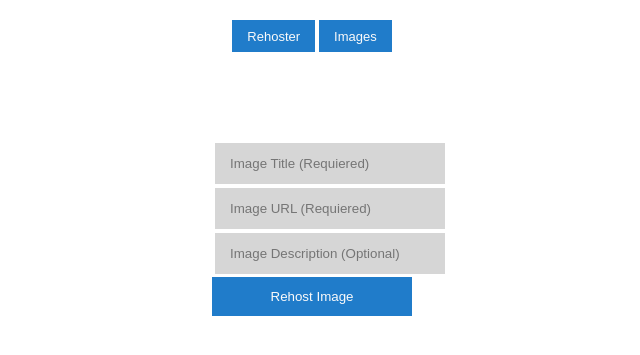
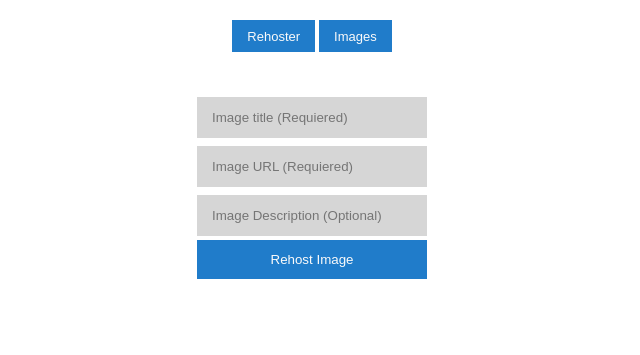
Before and after one commit to Nelsonochoam/django_image_rehoster, a Django app: page / in a window 1280 px wide. Shown: the top 355 px of the page, without its empty margins (328-968 px from the left). Run offline with Django 3.2, Linux system fonts and the light colour scheme.

Commit message:
Made some validations in submit.html

```diff
--- a/imagemanagement/forms.py
+++ b/imagemanagement/forms.py
@@ -8,15 +8,15 @@ class PhotoForm(forms.Form):
 	title = forms.CharField(max_length=100,
 							label = '',
 							required=True,
-							error_messages = {'required':'Please specify a Title for your image'},
+							error_messages = {'required':'Please specify a Title for your image *'},
 							widget = forms.TextInput(attrs = {'class': 'search',
-															  'placeholder':'Image Title (Requiered)'}))
+															  'placeholder':'Image title (Requiered)'}))
 
 
 	url = forms.URLField(label='',
 						  max_length=200,
 						  required=True,
-						  error_messages = {'required':'Please specify the url of the image'},
+						  error_messages = {'required':'Please specify the url of the image *'},
 						  widget = forms.TextInput(attrs = {'class': 'search',
 															  'placeholder':'Image URL (Requiered)'}))
 
--- a/imagemanagement/views.py
+++ b/imagemanagement/views.py
@@ -22,16 +22,16 @@ def saveimage(request):
 			cd = form.cleaned_data
 
 
-			#statusmsg =  downLoadImage(cd['url'],cd['title'],cd['desc'])
+
 			process = imgProcesor(cd['url'],cd['title'],cd['desc'])
-			process.downLoadImage()
+			msg = process.downLoadImage()
 
 
 
 			form = PhotoForm()
-			return render(request,"submit.html",{'form':form})# Hide the text after it shows
+			return render(request,"submit.html",{'form':form,'Msg':msg})# Hide the text after it shows
 
-		else: # Form has errors
+		else:
 			return render(request,"submit.html",{'form':form})
 
 	form = PhotoForm()
--- a/static/css/submit.css
+++ b/static/css/submit.css
@@ -54,9 +54,9 @@ color:#207cca;
 }
 
 .button {
-                position:relative;
                 padding:10px 20px;
-                width: 200px;
+                width: 230px;
+                cursor:pointer;
                 border:2px solid #207cca;
                 background-color:#207cca;
                 color:#fafafa;
@@ -73,6 +73,7 @@ color:#207cca;
 	height: auto;
 	width: 100%;
 	text-align: center;
+
 }
 
 .search {
@@ -85,8 +86,17 @@ color:#207cca;
 
 #saveImage
 {
-	margin: 50px auto;
-	width: 200px;
+	margin: 0 auto;
+	width: fit-content;
+	width: -moz-fit-content;
+    width: -webkit-fit-content;
 	padding: 20px;
 	height: auto;
 }
+
+.errorMsg{
+
+	color:#207cca;
+	font-family: Arial, Helvetica, sans-serif ;
+
+}
--- a/static/css/view.css
+++ b/static/css/view.css
@@ -157,7 +157,7 @@ form{
 	background-color: white;
 	z-index:1002;
 	border-radius: 50px;
-	/*overflow: auto;*/
+
 }
 
 
--- a/static/templates/submit.html
+++ b/static/templates/submit.html
@@ -3,6 +3,13 @@
 <head>
 	<title>Rehoster</title>
 	<link rel = "stylesheet" type = "text/css" href ="{{STATIC_URL}}/submit.css">
+	<script type="text/javascript">
+
+
+
+
+
+	</script>
 </head>
 <body>
 
@@ -26,29 +33,40 @@
 
 			<div id = "saveImage">
 
-				<form method="POST" action=""> {% csrf_token %}
+				<form method="POST" action="" id="sub"> {% csrf_token %}
 
 					<table>
-
+						<tr class = "errorMsg">
+							<td>{{form.title.errors| striptags}}</td>
+						</tr>
 						<tr>
 							<td>{{form.title}}</td>
-							<td>{{form.title.errors}}</td>
+						</tr>
+						<tr class = "errorMsg">
+							<td>{{form.url.errors| striptags}}</td>
 						</tr>
 						<tr>
 							<td>{{form.url}}</td>
-							<td>{{form.url.errors}}</td>
+						</tr>
+						<tr class = "errorMsg">
+							<td>{{form.desc.errors| striptags}}</td>
 						</tr>
 						<tr>
 							<td>{{form.desc}}</td>
-							<td>{{form.desc.errors}}</td>
+						</tr>
+						<tr>
+							<td><input class = "button" type="submit" value = "Rehost Image"></td>
 						</tr>
 
-					<table>
-
-
-					<input class = "button" type="submit" value = "Rehost Image">
+					</table>
 
 			    </form>
+
+			    {% if Msg %}
+
+			    <span class = "errorMsg"><p>{{Msg}}</p></span>
+
+			    {%endif%}
 
 
 			</div>
```
Also changed, not shown: imagemanagement/utils.py (+10 -3 lines).
